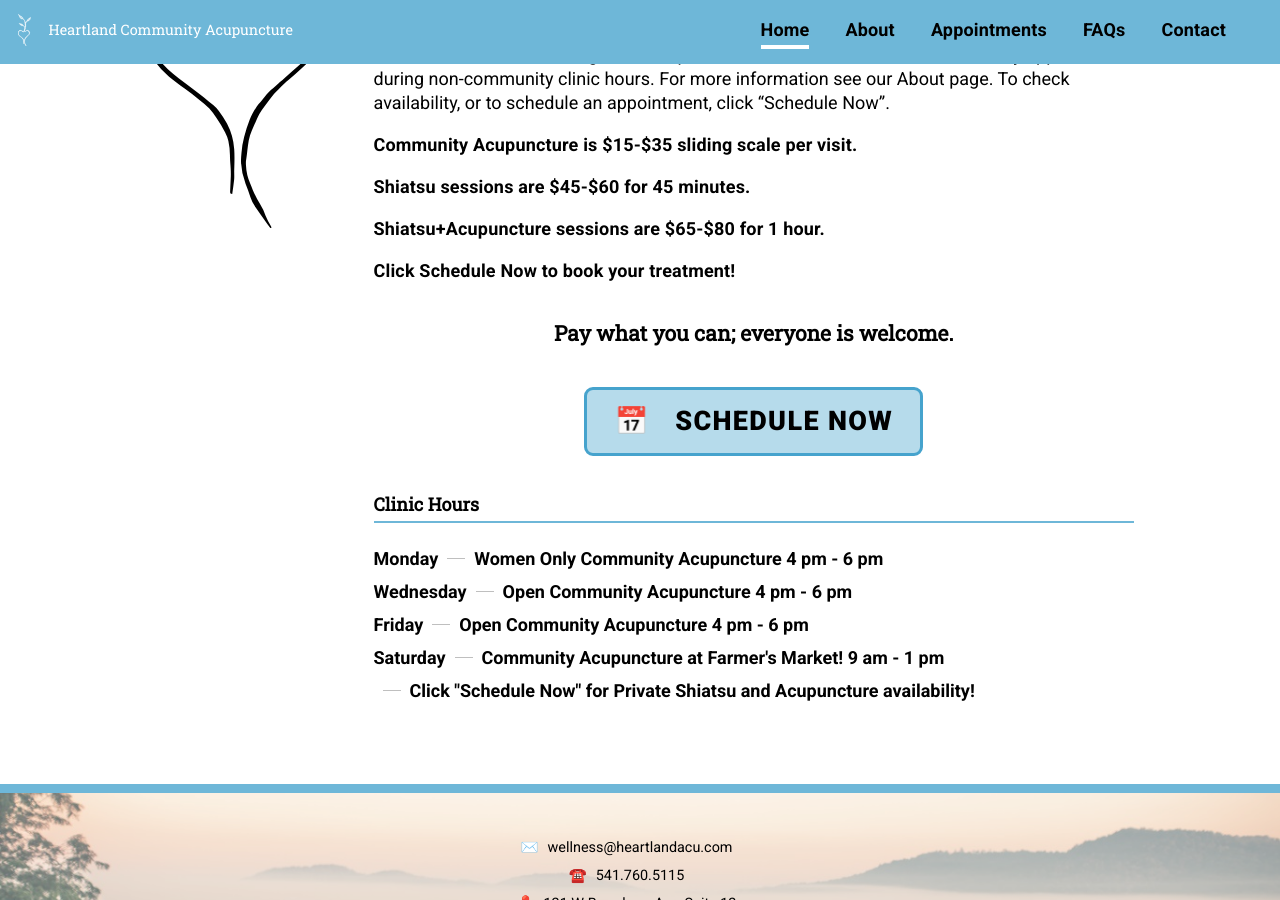
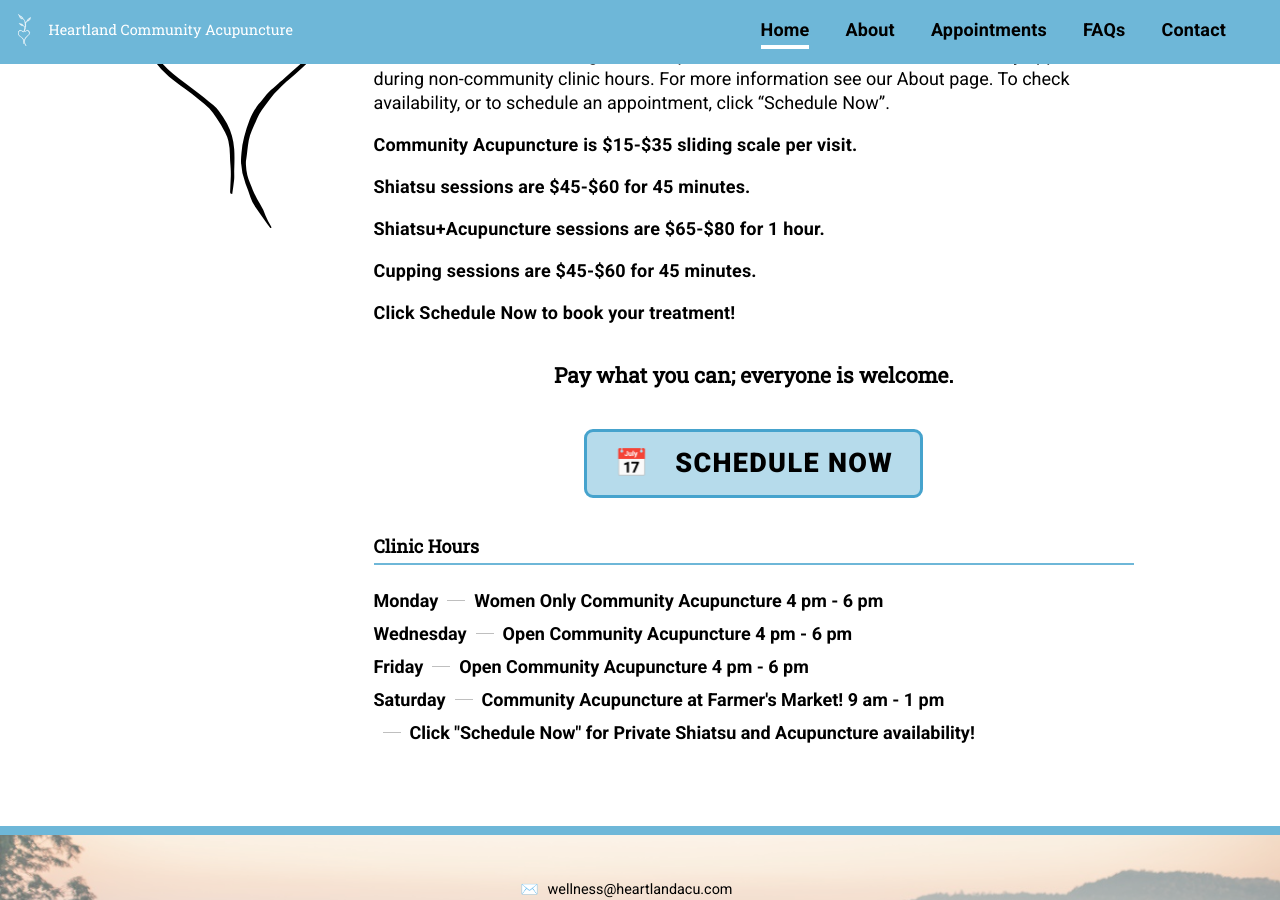
Before and after one commit to alwaysblank/heartlandacu, a Jekyll site: the page built from index.md, in a window 1280 px wide and 900 px high, scrolled down 853 px. Built offline with Jekyll 4.4.1, drawn with Linux system fonts in a browser that asks for light colours; a script that is not in the unit is left out.

Commit message:
Update Pages “index”

```diff
--- a/index.md
+++ b/index.md
@@ -23,4 +23,6 @@ One-on-one Shiatsu Massage  and Acupuncture+Shiatsu sessions are available by ap
 
 **Shiatsu+Acupuncture sessions are $65-$80 for 1 hour.**
 
+**Cupping sessions are $45-$60 for 45 minutes.**
+
 **Click Schedule Now to book your treatment!**
```
